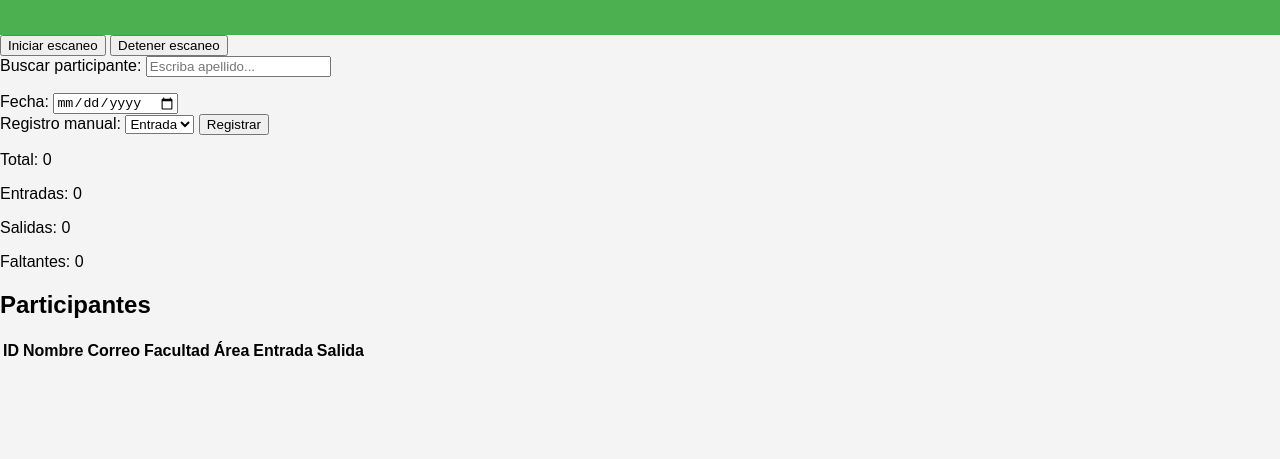
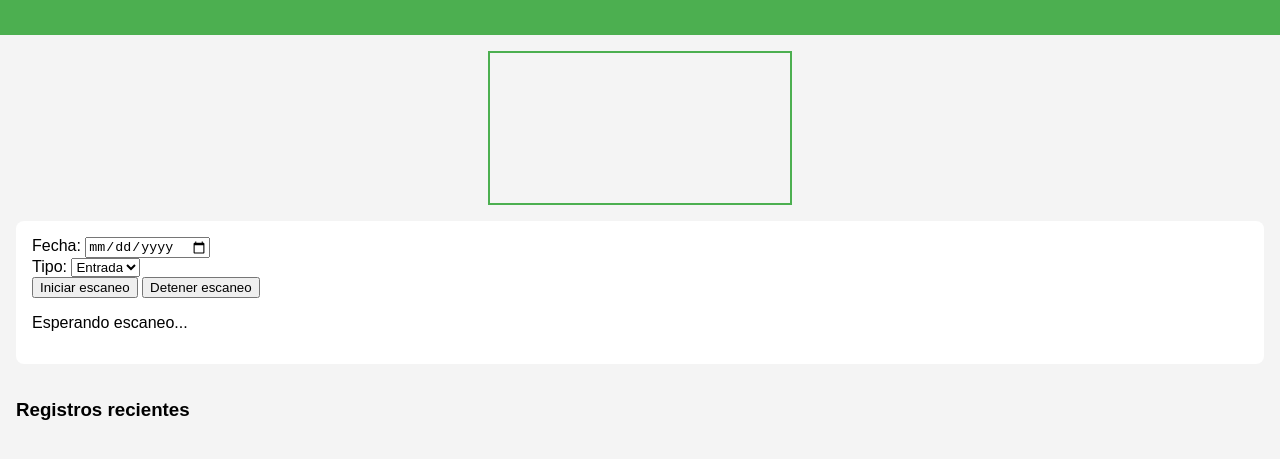
Before and after one commit to D3MACH/asistencia-qr-web, a plain HTML site: page index.html in a window 1280 px wide. Shown: the part 77-536 px from the top of the page. Drawn offline with nearby package versions, Linux system fonts and the light colour scheme; a script that the page names is missing.

Commit message:
Update index.html

```diff
--- a/index.html
+++ b/index.html
@@ -3,63 +3,44 @@
 <head>
   <meta charset="UTF-8" />
   <meta name="viewport" content="width=device-width, initial-scale=1.0"/>
-  <title>Asistencia QR Web</title>
-  <link rel="stylesheet" href="style.css" />
-  <script src="https://unpkg.com/html5-qrcode@2.3.8/minified/html5-qrcode.min.js"></script>
+  <title>Asistencia QR</title>
+  <link rel="stylesheet" href="style.css"/>
 </head>
 <body>
-  <header><h1>Registro de Asistencia por QR</h1></header>
+  <header>
+    <h1>Registro de Asistencia por QR</h1>
+  </header>
 
-  <main class="container">
-    <section class="scanner-panel">
-      <div id="reader" class="qr-reader"></div>
-      <button id="start-scan">Iniciar escaneo</button>
-      <button id="stop-scan">Detener escaneo</button>
-    </section>
+  <section class="scanner">
+    <video id="video" autoplay></video>
+    <canvas id="canvas" hidden></canvas>
+  </section>
 
-    <section class="info-panel">
-      <div class="form-group">
-        <label>Buscar participante:</label>
-        <input type="text" id="search" placeholder="Escriba apellido..." />
-        <ul id="autocomplete-list" class="autocomplete"></ul>
-      </div>
-
-      <div class="form-group">
-        <label>Fecha:</label>
-        <input type="date" id="fecha" />
-      </div>
-
-      <div class="form-group">
-        <label>Registro manual:</label>
-        <select id="registro-tipo">
+  <section class="info">
+    <div>
+      <label>Fecha: <input type="date" id="fecha"/></label>
+    </div>
+    <div>
+      <label>Tipo:
+        <select id="tipo">
           <option value="entrada">Entrada</option>
           <option value="salida">Salida</option>
         </select>
-        <button id="registrar-manual">Registrar</button>
-      </div>
-
-      <div class="form-group resumen">
-        <p>Total: <span id="total">0</span></p>
-        <p>Entradas: <span id="registrados-entrada">0</span></p>
-        <p>Salidas: <span id="registrados-salida">0</span></p>
-        <p>Faltantes: <span id="faltantes">0</span></p>
-      </div>
-    </section>
-  </main>
-
-  <section class="tabla-section">
-    <h2>Participantes</h2>
-    <table id="tabla-participantes">
-      <thead>
-        <tr>
-          <th>ID</th><th>Nombre</th><th>Correo</th><th>Facultad</th><th>Área</th><th>Entrada</th><th>Salida</th>
-        </tr>
-      </thead>
-      <tbody></tbody>
-    </table>
+      </label>
+    </div>
+    <div>
+      <button id="iniciar">Iniciar escaneo</button>
+      <button id="detener">Detener escaneo</button>
+    </div>
+    <p id="estado">Esperando escaneo...</p>
   </section>
 
-  <audio id="beep" src="https://actions.google.com/sounds/v1/cartoon/clang_and_wobble.ogg"></audio>
+  <section class="resultados">
+    <h3>Registros recientes</h3>
+    <ul id="registros"></ul>
+  </section>
+
+  <script src="https://cdn.jsdelivr.net/npm/jsqr@1.4.0/dist/jsQR.min.js"></script>
   <script src="app.js"></script>
 </body>
 </html>
```
